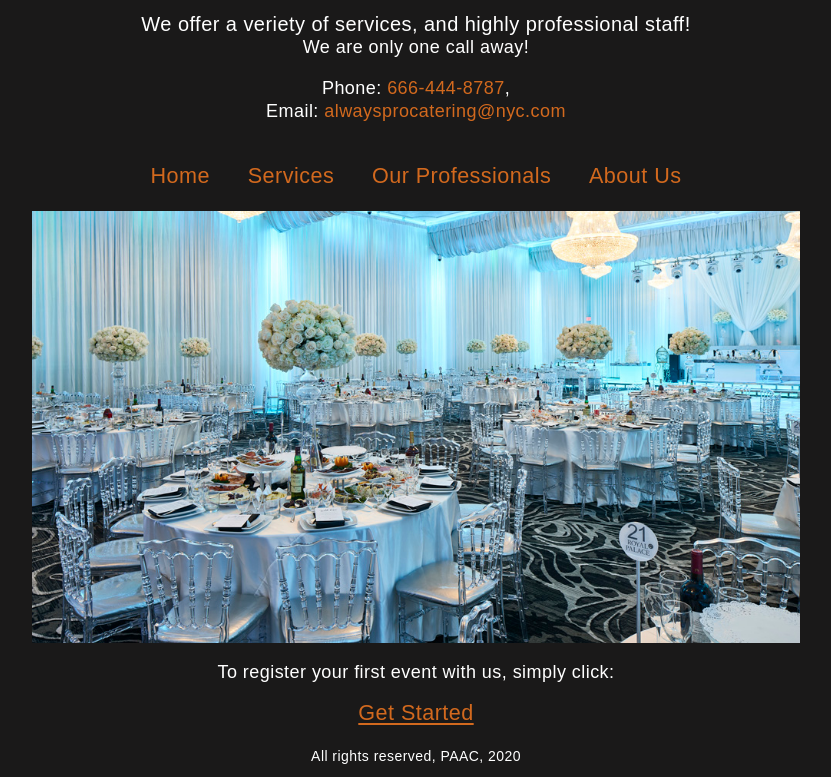
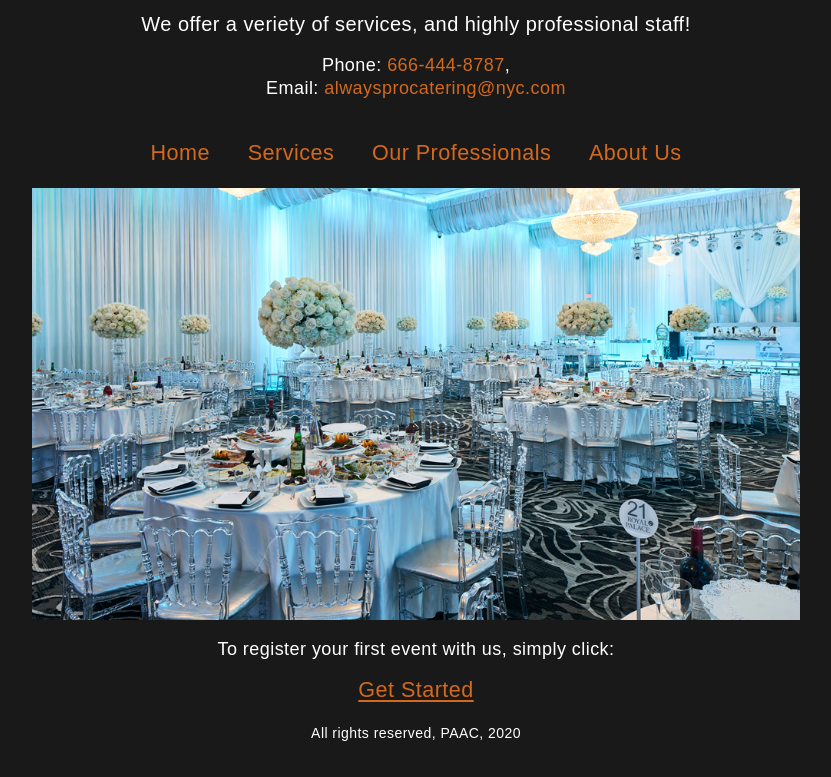
Before and after one commit to vortex6688/g-grade, a website: page index.html in a window 1280 px wide. Shown: the part 212-989 px from the top of the page, without its empty margins (224-1055 px from the left). After the commit the page ends 966 px from the top, so only its background shows below. Drawn offline with Linux system fonts and the light colour scheme.

```diff
--- a/index.html
+++ b/index.html
@@ -20,7 +20,6 @@
     <h3 class="capitalize cursive-lg-up sans-serif-md-down c-orange">Professional As Always</h3>
     <h4 class="capitalize cursive-lg-up sans-serif-md-down">Catering Services</h4>
     <p class="mt-1">We offer a veriety of services, and highly professional staff!</p>
-    <p class="font-md">We are only one call away!</p>
     <p class="mt-1 font-md">Phone: <span class="highlighted">666-444-8787</span>,</p>
     <p class="font-md mb-1">Email: <span class="highlighted">alwaysprocatering@nyc.com</span></p>
     <nav class="flex justify-center hidden-md-down p-075">
```
